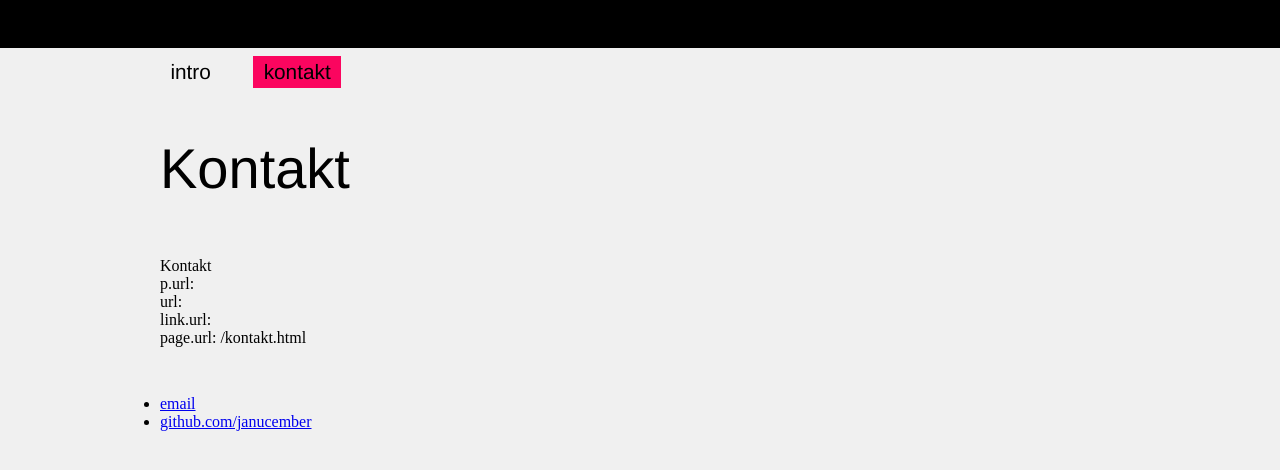
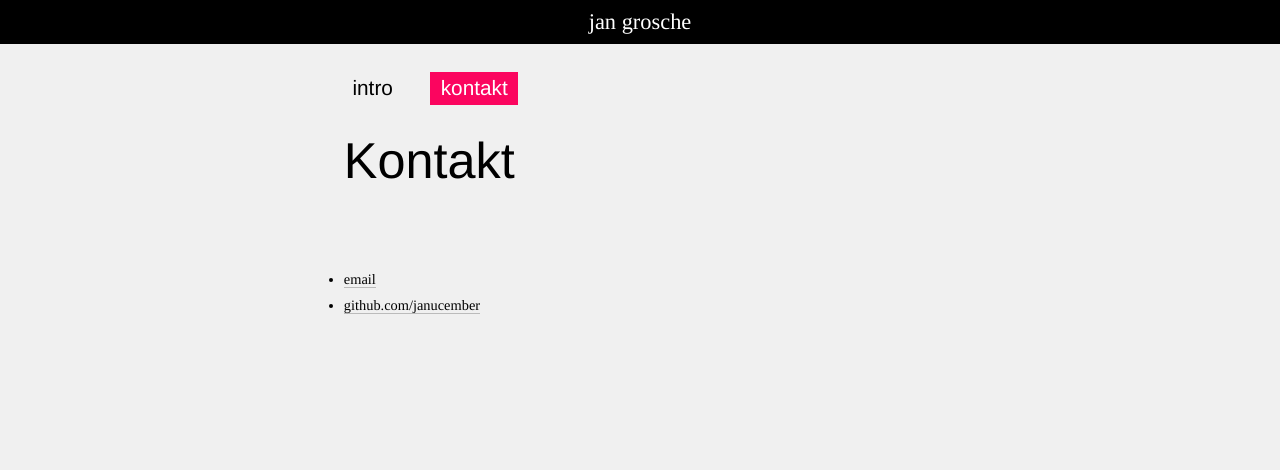
Before and after one commit to janucember/creative-writing-german, a Jekyll site: the page built from kontakt.html, in a window 1280 px wide. Shown: the top 470 px of the page. Built offline with Jekyll 4.4.1, drawn with Linux system fonts in a browser that asks for light colours.

Commit message:
improve further

```diff
--- a/_layouts/default.html
+++ b/_layouts/default.html
@@ -18,13 +18,6 @@
 
           {{ content }}
 
-          <p>p.url: {{ p.url }}</p>
-          <p>url: {{ url }}</p>
-          <p>link.url: {{ link.url }}</p>
-          <p>page.url: {{ page.url }}</p>
-
-
-
           </div><!-- /.container -->
           <footer>
               <ul>
--- a/css/main.css
+++ b/css/main.css
@@ -29,12 +29,27 @@ body {
 /* header */
 
 #header {
-    height: 3em;
     background-color: #000000;
+    color: white;
+    text-align: center;
+    font-size: 1.4em;
+    font-family: "Merriweather Light", Times, "Times New Roman", serif;
+
+    text-transform: lowercase;
+    margin-bottom: .8em;
+    padding-top: .4em;
+    padding-bottom: .4em;
 }
 
-#wrapper {
-    padding-left: 10em;
+
+
+/* wrapper */
+@media only screen and (min-width: 650px) {
+	#wrapper {
+		width: 650px;
+        margin-left: auto;
+        margin-right:auto;
+	}
 }
 
 /* navigation */
@@ -42,6 +57,8 @@ body {
 nav {
     vertical-align: middle;
     text-transform: lowercase;
+    font-family: SourceSansPro, Helvetica, sans-serif;
+    font-size: 1.3em;
 }
 
 
@@ -53,75 +70,93 @@ nav ul {
     background-color: #f0f0f0;
 }
 
-@media only screen and (min-width: 830px) {
-    nav ul {
-/*         padding-left: 10em; */
-    }
-}
 
 
 
 /* list item */
 
 nav li {
-    display: inline;
     list-style-type: none;
     padding: 0;
-    margin-top: .5em;
-
-    margin-right: 2em;
+    text-align: center;
+    margin-bottom: 1em;
+    margin-top: 1em;
+    padding-left: 1.3em;
 }
 
-@media only screen and (min-width: 830px) {
+@media only screen and (min-width: 600px) {
     nav li {
         float: left;
+        margin: 0;
     }
 }
 
 nav a {
-    display: block;
+    display: inline;
 
-    padding-top: .2em;
-    padding-bottom: .2em;
-    padding-right: .5em;
-    padding-left: .5em;
+   	padding-top: .5em;
+  	padding-bottom: .5em;
+    padding-left: 1em;
+    padding-right: 1em;
 
-    font-family: Helvetica, Arial, sans-serif;
-    font-size: 1.3em;
     text-align: center;
     color: #000000;
     text-decoration: none;
 }
 
+@media only screen and (min-width: 600px) {
+    nav a {
+        display: block;
+
+	    padding-top: .2em;
+    	padding-bottom: .2em;
+	    padding-right: .5em;
+    	padding-left: .5em;
+
+        margin-top: .5em;
+        margin-left: 0;
+	    margin-right: 0;
+    }
+}
+
 nav a.active {
+    color: white;
     background-color: #fb055f;
 }
 
 /* content */
 
-.container {
+.container, footer {
+    font-size: 90%;
+    line-height: 1.8em;
     padding-top: 3em;
-/*     padding-left: 1.5em; */
+    padding-left: 2em;
+    font-family: "Merriweather Light", Times, "Times New Roman", serif;
 }
 
-/* footer */
-
-footer {
-    padding-top: 3em;
-/*     padding-left: 1.5em; */
-}
-
-/* @media only screen and (min-width: 830px) {
-    .container, footer {
-        padding-left: 10.7em;
-    }
-} */
 
 /* headings */
-h1 {
+.container h1 {
     font-size: 3.5em;
-    font-family: "Helvetica Neue", Arial, sans-serif;
+    font-family: SourceSansPro, "Helvetica Neue", sans-serif;
     font-weight: 200;
 
     padding-bottom: 1em;
 }
+
+.container a, footer a {
+	color: black;
+	text-decoration: none;
+
+	border-bottom-style: solid;
+	border-bottom-width: 1px;
+	border-bottom-color: #bbbbbb;
+
+}
+
+/* external links in paragraph in content div */
+#content a[href^='http']:not([href^='http://jan.ink']):not([href^='https://jan.ink']):after {
+	content: '►';
+	margin-left: .3em;
+	color: #ddd;
+}
--- a/kontakt.html
+++ b/kontakt.html
@@ -3,4 +3,3 @@ layout: default
 title: Kontakt
 ---
 <h1>{{ page.title }}</h1>
-Kontakt
```
